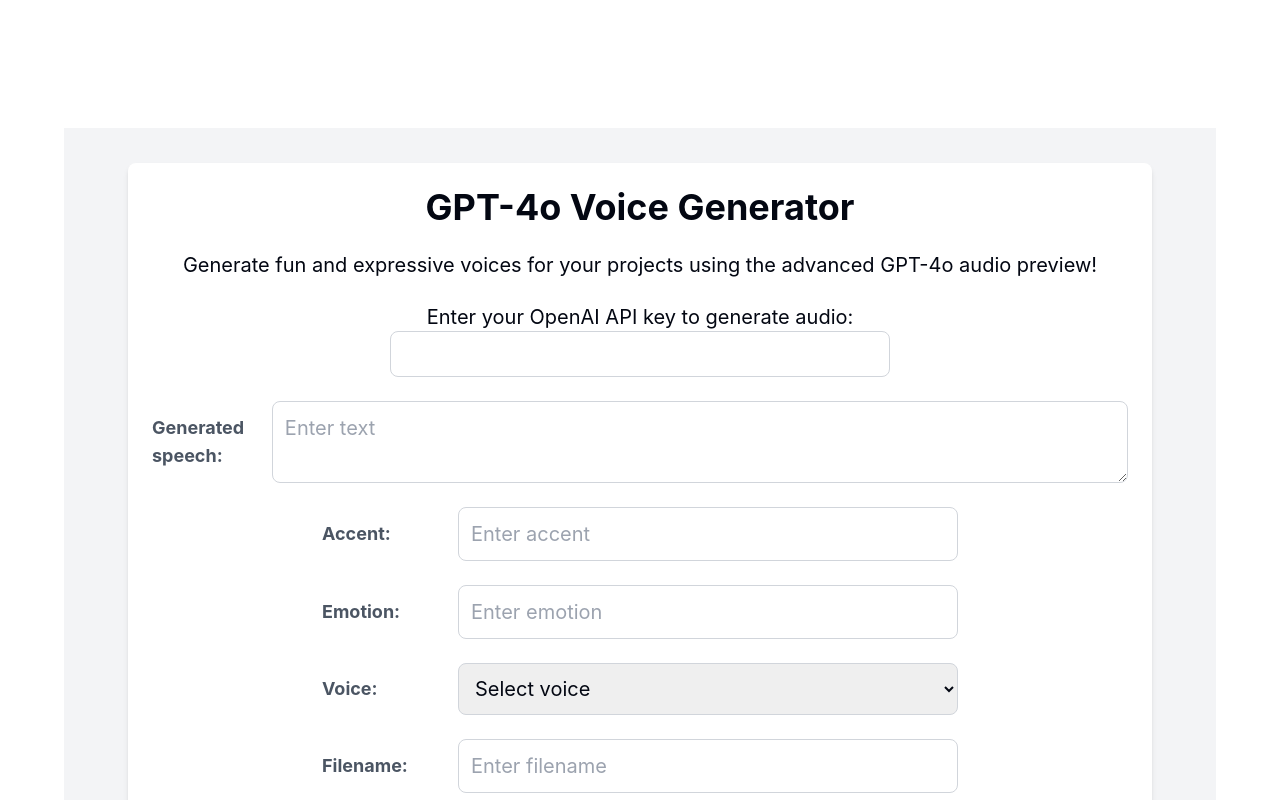
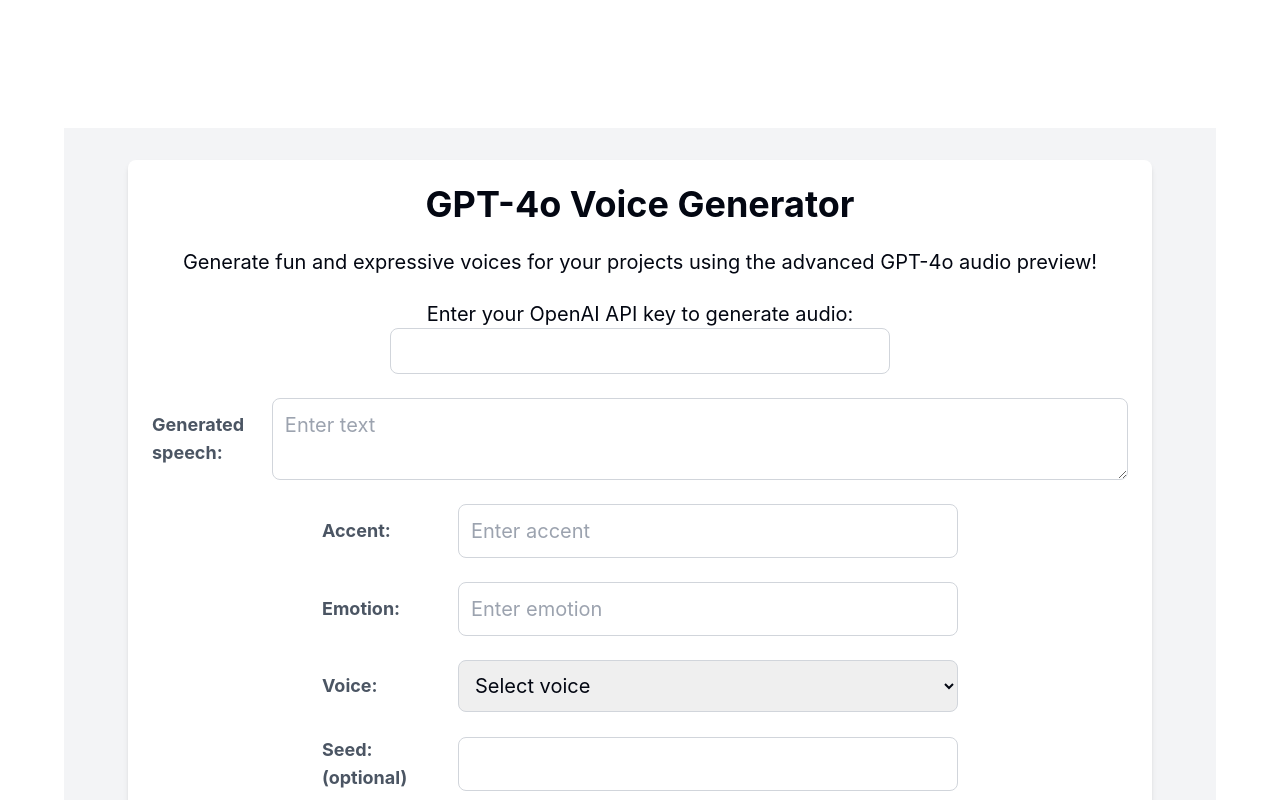
Before and after one commit to ZeddBread/GPT4o-Voice-Generator, a Next.js app: page / in a window 1280 px wide. Shown: the top 800 px of the page. Built offline with nearby package versions, Linux system fonts and the light colour scheme.

Commit message:
Added seed option, fixed autoplaying audio files

```diff
--- a/app/lib/generate-audio.tsx
+++ b/app/lib/generate-audio.tsx
@@ -4,7 +4,14 @@
 import OpenAI from "openai";
 
 
-export async function generateAudio(text: string, voice: string, fileOutput: string, accent: string, emotion: string, openaiApiKey: string) {
+export async function generateAudio(
+  text: string,
+  voice: string,
+  accent: string,
+  emotion: string,
+  openaiApiKey: string,
+  seed?: number
+) {
   const openai = new OpenAI({ apiKey: openaiApiKey });
   const zAccent = accent.toLowerCase();
   const zEmotion = emotion.toLowerCase();
@@ -17,6 +24,7 @@
       model: "gpt-4o-audio-preview",
       modalities: ["text", "audio"],
       audio: { voice: zVoice, format: "wav" },
+      seed: seed,
       messages: [
         {
           role: "system",
@@ -27,6 +35,7 @@
         {
           role: "user",
           content: "Please say the following text: " + text
+
         }
       ]
     });
@@ -51,12 +60,12 @@
 export async function checkFileExists(fileOutput: string) {
   const fs = require('fs');
   let filePath = `public/${fileOutput}.wav`;
-  let fileIndex = 1;
+  let fileIndex = 0;
   while (fs.existsSync(filePath)) {
+    fileIndex++;
     filePath = `public/${fileOutput}_${fileIndex}.wav`;
-    fileIndex++;
   }
-  var finalName = `${fileOutput}_${fileIndex}`;
+  var finalName = fileIndex === 0 ? fileOutput : `${fileOutput}_${fileIndex}`;
   return finalName;
 }
 
--- a/app/page.tsx
+++ b/app/page.tsx
@@ -16,30 +16,35 @@
   const [audioTranscript, setAudioTranscript] = useState("");
   const [audioFile, setAudioFile] = useState("");
   const [openaiApiKey, setOpenaiApiKey] = useState("");
-
+  const [seed, setSeed] = useState<number | null>(null);
   const handleSubmit = async (e: React.FormEvent<HTMLFormElement>) => {
     e.preventDefault();
     setError(false);
     setOpenaiApiKey(openaiApiKey);
+    setAudioFile("/");
+    setAudioTranscript("");
     setAudioReady(false);
     setAudioGenerated(false);
-    setAudioFile("");
-    console.log({ text, accent, emotion, voice, fileOutput });
+    console.log({ text, accent, emotion, voice, fileOutput, seed });
     try {
-      const audioData = await generateAudio(text, voice, fileOutput, accent, emotion, openaiApiKey);
+      const audioData = await generateAudio(text, voice, accent, emotion, openaiApiKey, seed ?? undefined);
       const transcript = audioData?.transcript;
       if (transcript) {
         setAudioTranscript(transcript);
       }
       if (audioData) {
         var finalOutputName = await checkFileExists(fileOutput);
-        console.log("Final output name:", finalOutputName);
-        await writeAudioFile(audioData, finalOutputName);
-        console.log("Audio file written");
-        setAudioReady(true);
-        setAudioGenerated(true);
-        var audioFileUrl = `/${finalOutputName}.wav`;
-        setAudioFile(audioFileUrl);
+        if (finalOutputName) {
+          console.log("Final output name:", finalOutputName);
+
+          await writeAudioFile(audioData, finalOutputName);
+          console.log("Audio file written: ", finalOutputName);
+
+          var audioFileUrl = `/${finalOutputName}.wav`;
+          setAudioFile(audioFileUrl);
+          setAudioReady(true);
+          setAudioGenerated(true);
+        }
       }
 
     } catch (error) {
@@ -129,6 +134,17 @@
         </div>
 
         <div className="flex flex-row gap-2 w-full justify-center items-center">
+          <label htmlFor="seed" className=" w-32 font-bold text-gray-600 sm:text-md md:text-lg">Seed: (optional)</label>
+          <input
+            id="seed"
+            type="number"
+            value={seed || ""}
+            onChange={(e) => setSeed(parseInt(e.target.value))}
+            className="w-full p-2 sm:p-3 border border-gray-300 rounded-lg focus:border-primary-color focus:outline-none text-base sm:text-lg md:text-xl"
+          />
+        </div>
+
+        <div className="flex flex-row gap-2 w-full justify-center items-center">
           <label htmlFor="fileOutput" className=" w-32 font-bold text-gray-600 sm:text-md md:text-lg">Filename:</label>
           <input
             id="fileOutput"
@@ -164,7 +180,7 @@
               ) : (
                 <div className="w-full flex flex-col items-center">
                   <p className="text-base text-center">{audioTranscript}</p>
-                  <audio src={audioFile} controlsList="download" controls autoPlay className="w-full" />
+                  <audio key={audioFile} src={audioFile} controlsList="download" controls autoPlay className="w-full" />
                   <a href={audioFile} download className="mt-2 py-2 px-4 bg-primary-color text-white bg-green-600 rounded-lg hover:bg-green-700 transition-colors text-base sm:text-lg md:text-xl">Download</a>
                 </div>
               )
```
